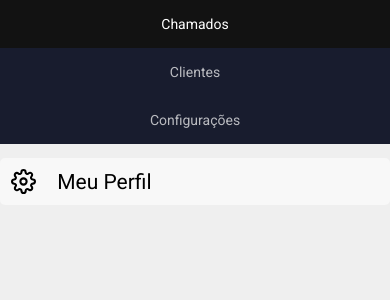
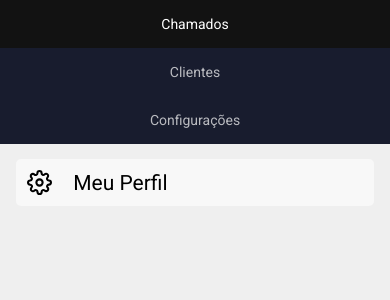
Before and after one commit to Iann-rst/Sistema-de-chamadas, a React (Create React App) app: page /profile in a window 390 px wide. Shown: the top 300 px of the page. Built offline with nearby package versions, Linux system fonts and the light colour scheme; no server answers; sample sign-in values are in the browser's storage.

Commit message:
Estilização da página Profile

```diff
--- a/src/pages/Profile/styles.css
+++ b/src/pages/Profile/styles.css
@@ -1 +1,12 @@
 /*Estilização Profile*/
+
+.content{
+  margin-left: 200px;
+  padding: 1px 16px;
+}
+
+@media screen and (max-width: 700px){
+  .content{
+    margin-left: 0;
+  }
+}
```
